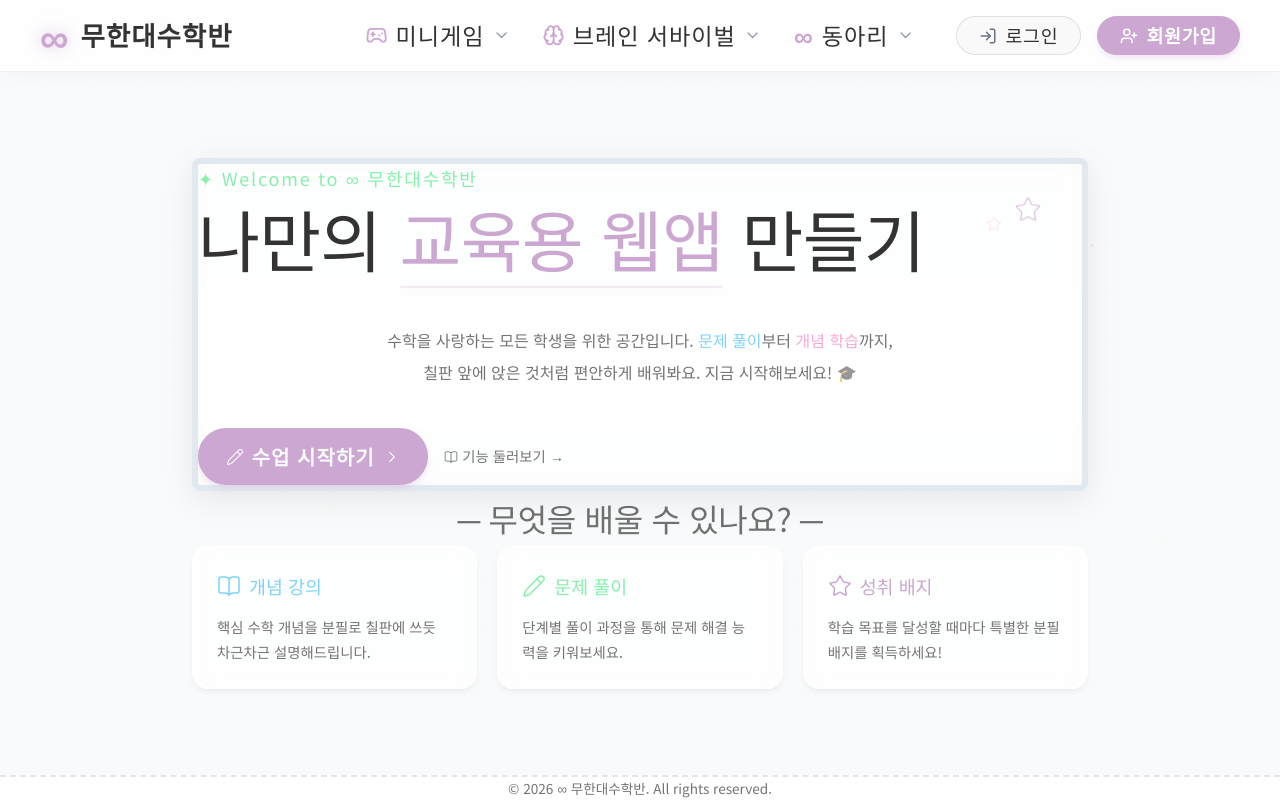
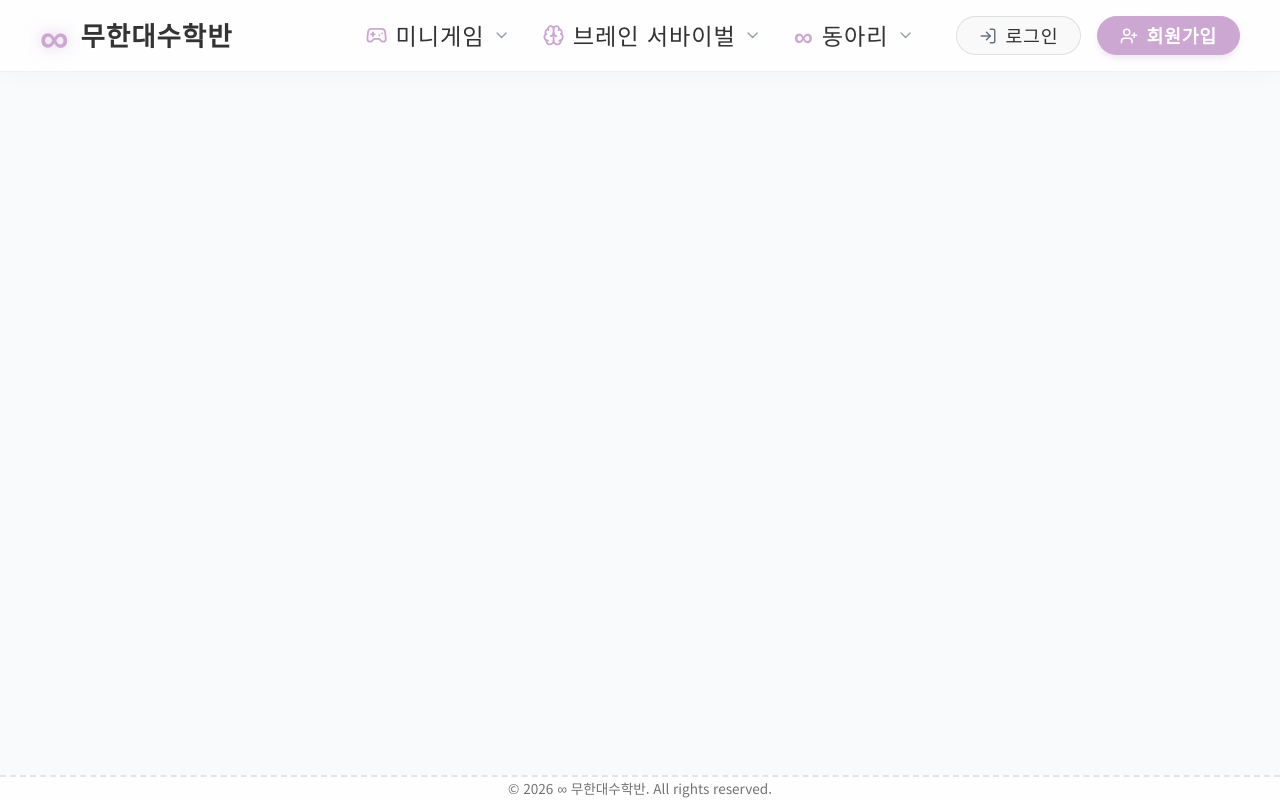
Before and after one commit to rlawlsdnjs78-infinity/infinitymath, a Next.js app: page / in a window 1280 px wide. Built offline with nearby package versions, Linux system fonts and the light colour scheme; a web font is replaced by a local one.

Commit message:
feat: 홈 메인 콘텐츠 영역 제거 (헤더 + copyright만 유지)

```diff
--- a/src/app/page.tsx
+++ b/src/app/page.tsx
@@ -3,237 +3,8 @@
  * 메인 홈 페이지 (Server Component)
  *
  * ※ Header 는 layout.tsx 에서 전역으로 렌더링되므로 이 파일에서는 제외합니다.
- *
- * ─ Hero Section (환영 문구 + 설명 + CTA 버튼)
- * ─ 기능 카드 섹션
- * ─ 푸터
+ * ─ 푸터 (copyright)
  */
-
-import { BookOpen, Star, Pencil, ChevronRight } from "lucide-react";
-
-/* ─────────────────────────────────────────────────────────────────────────
-   서브 컴포넌트 (Server Component — 이벤트 핸들러 없음)
-───────────────────────────────────────────────────────────────────────── */
-
-/** 칠판 먼지 파티클 장식 */
-function ChalkDust() {
-  const particles = [
-    { left: "12%", top: "20%", delay: "0s",   size: 3, color: "rgba(240,237,232,0.4)" },
-    { left: "25%", top: "65%", delay: "0.8s", size: 2, color: "rgba(245,230,66,0.35)" },
-    { left: "45%", top: "15%", delay: "1.4s", size: 4, color: "rgba(240,237,232,0.3)" },
-    { left: "70%", top: "45%", delay: "0.3s", size: 2, color: "rgba(125,211,252,0.4)" },
-    { left: "85%", top: "25%", delay: "2s",   size: 3, color: "rgba(249,168,212,0.35)" },
-    { left: "60%", top: "80%", delay: "1.1s", size: 2, color: "rgba(240,237,232,0.25)" },
-    { left: "90%", top: "70%", delay: "0.6s", size: 3, color: "rgba(245,230,66,0.3)" },
-  ];
-
-  return (
-    <div aria-hidden="true" className="pointer-events-none absolute inset-0 overflow-hidden">
-      {particles.map((p, i) => (
-        <span
-          key={i}
-          className="absolute rounded-full dust-particle"
-          style={{
-            left: p.left, top: p.top,
-            width: p.size, height: p.size,
-            background: p.color, animationDelay: p.delay,
-          }}
-        />
-      ))}
-    </div>
-  );
-}
-
-/** 칠판 격자 배경선 */
-function ChalkboardGrid() {
-  return (
-    <div
-      aria-hidden="true"
-      className="pointer-events-none absolute inset-0"
-      style={{
-        backgroundImage: `
-          repeating-linear-gradient(0deg, transparent, transparent 47px,
-            rgba(240,237,232,0.06) 47px, rgba(240,237,232,0.06) 48px),
-          repeating-linear-gradient(90deg, transparent, transparent 47px,
-            rgba(240,237,232,0.03) 47px, rgba(240,237,232,0.03) 48px)
-        `,
-      }}
-    />
-  );
-}
-
-/** 기능 소개 카드 */
-function FeatureCard({
-  icon: Icon, title, description, color, delay,
-}: {
-  icon: React.ComponentType<{ size?: number; strokeWidth?: number }>;
-  title: string;
-  description: string;
-  color: string;
-  delay: string;
-}) {
-  return (
-    /* chalk-box-inner: 좌우 내부 여백 1.25rem 적용 */
-    <div
-      className="chalk-box chalk-box-inner slide-in-up flex flex-col gap-3"
-      style={{
-        animationDelay: delay,
-        background: "var(--chalk-bg-light)",
-      }}
-    >
-      <div className="flex items-center gap-2" style={{ color }}>
-        <Icon size={24} strokeWidth={1.5} />
-        <span style={{ fontFamily: "var(--font-chalk)", fontSize: "1.15rem", color }}>
-          {title}
-        </span>
-      </div>
-      <p style={{ color: "var(--chalk-dim)", fontFamily: "var(--font-body)", fontSize: "0.9rem", lineHeight: 1.75 }}>
-        {description}
-      </p>
-    </div>
-  );
-}
-
-/* ─────────────────────────────────────────────────────────────────────────
-   Hero Section
-───────────────────────────────────────────────────────────────────────── */
-function HeroSection() {
-  return (
-    <main
-      id="hero"
-      className="relative flex-1 flex flex-col items-center justify-center py-16 md:py-24 overflow-hidden"
-      style={{ }}
-    >
-      <ChalkboardGrid />
-      <ChalkDust />
-
-      <div
-        className="relative z-10 chalkboard-frame w-full max-w-4xl mx-auto"
-        style={{
-          background: "rgba(255, 255, 255, 0.7)",
-          backdropFilter: "blur(12px)",
-          WebkitBackdropFilter: "blur(12px)",
-        }}
-      >
-        {/* 칠판 프레임 내부 여백 (반응형 패딩) */}
-        <div
-          className="px-6 md:px-12 py-16"
-        >
-          {/* 상단 장식선 */}
-          <div aria-hidden="true" className="absolute top-3 left-5 right-5 h-px"
-            style={{ background: "rgba(240,237,232,0.15)" }} />
-          <div aria-hidden="true" className="absolute top-5 left-5 right-5 h-px"
-            style={{ background: "rgba(240,237,232,0.08)" }} />
-
-          {/* 별 장식 */}
-          <div aria-hidden="true" className="absolute top-8 right-10 float-anim"
-            style={{ color: "var(--chalk-yellow)", opacity: 0.7 }}>
-            <Star size={28} strokeWidth={1} />
-          </div>
-          <div aria-hidden="true" className="absolute top-14 right-20 float-anim"
-            style={{ color: "var(--chalk-pink)", opacity: 0.5, animationDelay: "1s" }}>
-            <Star size={16} strokeWidth={1} />
-          </div>
-
-          {/* 소제목 */}
-          <p className="slide-in-left mb-4 text-base md:text-lg"
-            style={{ fontFamily: "var(--font-body)", color: "var(--chalk-green)", letterSpacing: "0.1em" }}>
-            ✦ Welcome to ∞ 무한대수학반
-          </p>
-
-          {/* 메인 타이틀 */}
-          <h1
-            className="slide-in-left mb-6 leading-snug"
-            style={{
-              fontFamily: "var(--font-chalk)",
-              fontSize: "clamp(2.2rem, 5.5vw, 4.2rem)",
-              color: "var(--chalk-white)",
-              animationDelay: "0.1s",
-            }}
-          >
-            나만의{" "}
-            <span className="chalk-underline" style={{ color: "var(--chalk-yellow)" }}>
-              교육용 웹앱
-            </span>{" "}
-            만들기
-          </h1>
-
-          <div
-            className="slide-in-up mb-8 notebook-lines content-box flex flex-col gap-4 text-center rounded-2xl"
-            style={{
-              animationDelay: "0.2s",
-              background: "rgba(255, 255, 255, 0.6)",
-              backdropFilter: "blur(8px)",
-              WebkitBackdropFilter: "blur(8px)",
-              paddingTop: "2.5rem",
-              paddingBottom: "2.5rem",
-            }}
-          >
-            <p style={{ fontFamily: "var(--font-body)", color: "var(--chalk-dim)", fontSize: "1rem", lineHeight: 2 }}>
-              수학을 사랑하는 모든 학생을 위한 공간입니다.{" "}
-              <span style={{ color: "var(--chalk-blue)" }}>문제 풀이</span>부터{" "}
-              <span style={{ color: "var(--chalk-pink)" }}>개념 학습</span>까지,
-              <br className="hidden md:block" />
-              칠판 앞에 앉은 것처럼 편안하게 배워봐요. 지금 시작해보세요! 🎓
-            </p>
-          </div>
-
-          {/* CTA 버튼 */}
-          <div
-            className="slide-in-up flex flex-col sm:flex-row items-start sm:items-center gap-4"
-            style={{ animationDelay: "0.35s" }}
-          >
-            <button
-              id="cta-start-btn"
-              type="button"
-              className="btn-chalk flex items-center gap-2"
-              style={{ }}
-            >
-              <Pencil size={18} strokeWidth={1.5} />
-              수업 시작하기
-              <ChevronRight size={18} strokeWidth={1.5} />
-            </button>
-
-            <a
-              href="#features"
-              className="flex items-center gap-1 transition-opacity duration-200 hover:opacity-80"
-              style={{ fontFamily: "var(--font-body)", color: "var(--chalk-dim)", fontSize: "0.9rem", textDecoration: "none" }}
-            >
-              <BookOpen size={14} strokeWidth={1.5} />
-              기능 둘러보기 →
-            </a>
-          </div>
-        </div>
-      </div>
-
-      {/* 기능 카드 섹션 */}
-      <section
-        id="features"
-        className="relative z-10 w-full max-w-4xl mx-auto mt-12"
-        aria-label="주요 기능"
-        style={{ }}
-      >
-        <h2
-          className="text-center mb-8"
-          style={{ fontFamily: "var(--font-chalk)", fontSize: "clamp(1.4rem, 3.5vw, 2rem)", color: "var(--chalk-dim)" }}
-        >
-          ─ 무엇을 배울 수 있나요? ─
-        </h2>
-        <div className="grid grid-cols-1 sm:grid-cols-2 md:grid-cols-3 gap-5">
-          <FeatureCard icon={BookOpen} title="개념 강의"
-            description="핵심 수학 개념을 분필로 칠판에 쓰듯 차근차근 설명해드립니다."
-            color="var(--chalk-blue)" delay="0s" />
-          <FeatureCard icon={Pencil} title="문제 풀이"
-            description="단계별 풀이 과정을 통해 문제 해결 능력을 키워보세요."
-            color="var(--chalk-green)" delay="0.1s" />
-          <FeatureCard icon={Star} title="성취 배지"
-            description="학습 목표를 달성할 때마다 특별한 분필 배지를 획득하세요!"
-            color="var(--chalk-yellow)" delay="0.2s" />
-        </div>
-      </section>
-    </main>
-  );
-}
 
 /* ─────────────────────────────────────────────────────────────────────────
    푸터
@@ -262,7 +33,8 @@ function Footer() {
 export default function Home() {
   return (
     <>
-      <HeroSection />
+      {/* 메인 콘텐츠 영역 — 비워둠 */}
+      <main className="flex-1" />
       <Footer />
     </>
   );
```
